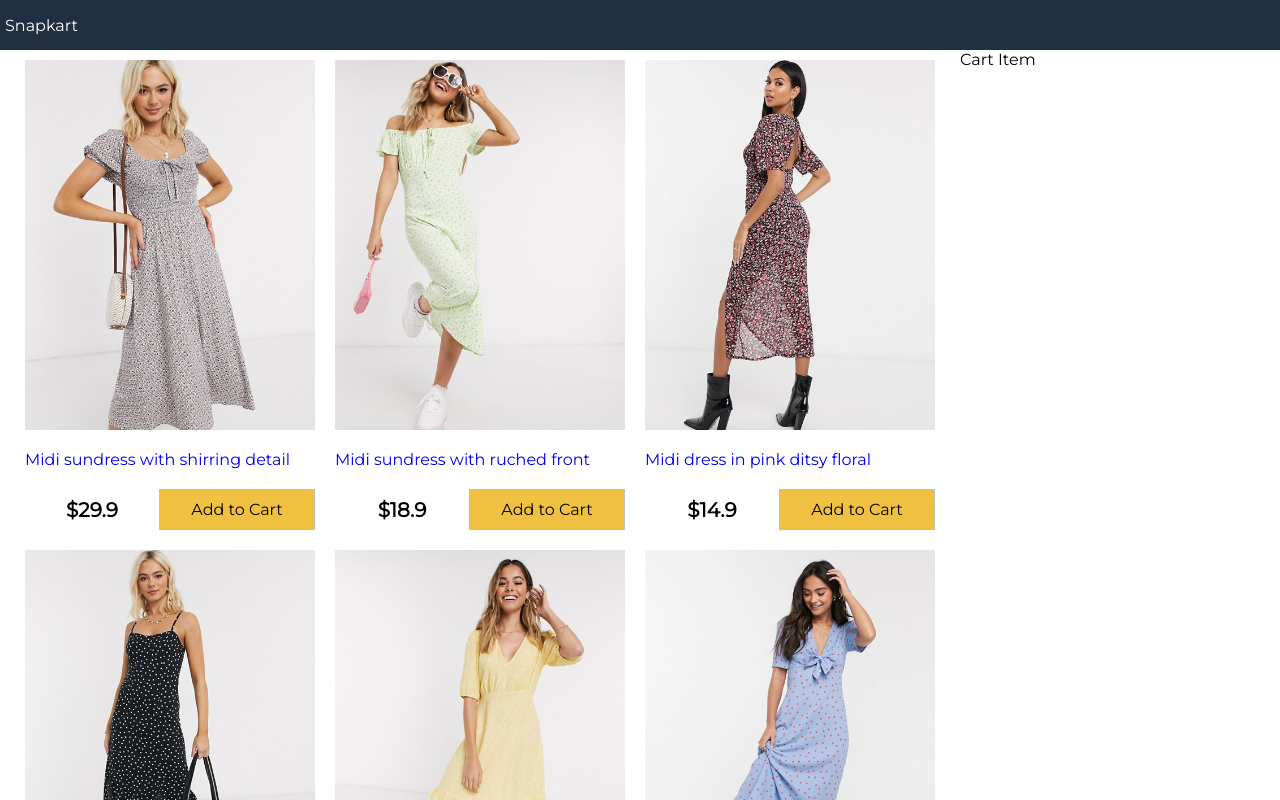
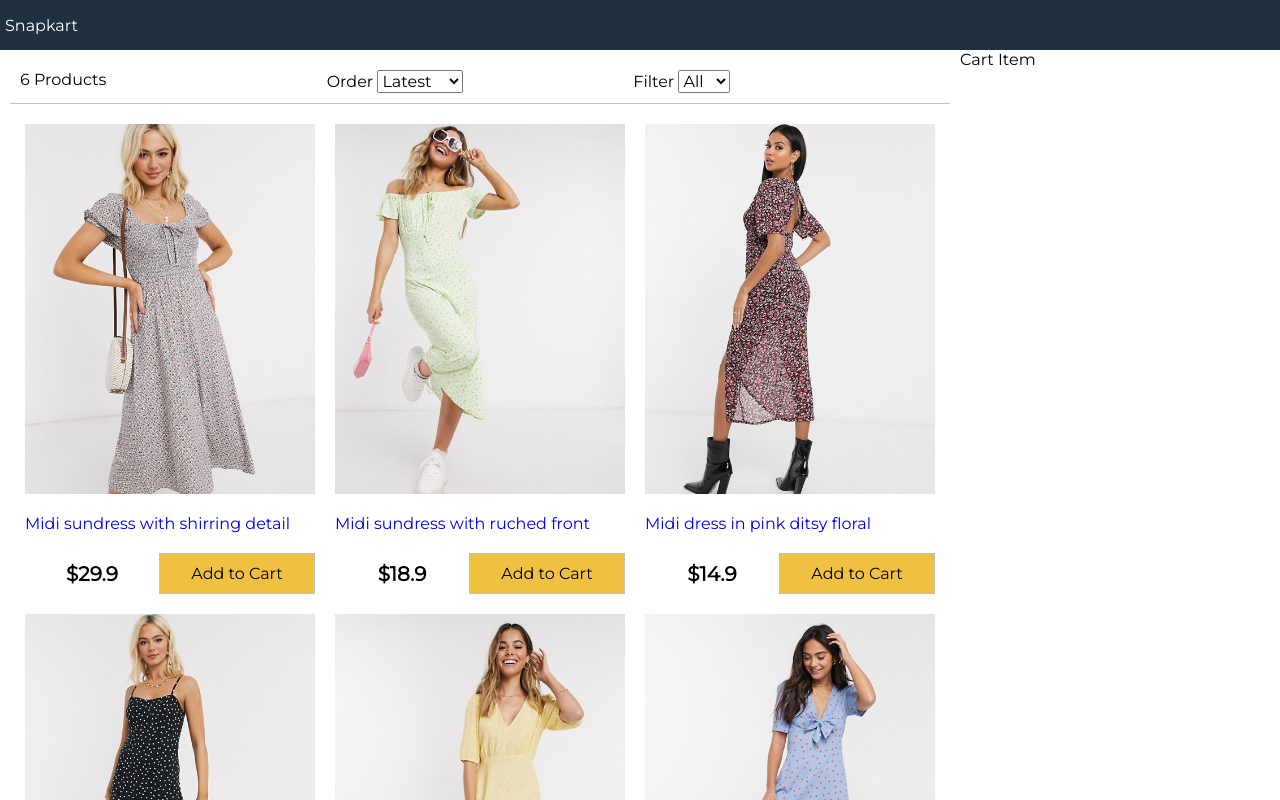
Before and after one commit to Sahil811/snapkart, a React (Create React App) app: page / in a window 1280 px wide. Shown: the top 800 px of the page. Built offline with nearby package versions, Linux system fonts and the light colour scheme.

Commit message:
filter component

```diff
--- a/src/App.js
+++ b/src/App.js
@@ -1,6 +1,7 @@
 import React from "react";
 import data from "./data.json";
 import Products from "./components/Products";
+import Filter from "./components/Filter";
 
 // feature 1
 
@@ -13,6 +14,42 @@
       sort: "",
     };
   }
+
+  sortProducts = (e) => {
+    const sort = e.target.value;
+    this.setState((state) => ({
+      sort: sort,
+      products: this.state.products
+        .slice()
+        .sort((a, b) =>
+          sort === "lowest"
+            ? a.price > b.price
+              ? 1
+              : -1
+            : sort === "highest"
+            ? a.price < b.price
+              ? 1
+              : -1
+            : a._id < b._id
+            ? 1
+            : -1
+        ),
+    }));
+  };
+
+  filterProducts = (e) => {
+    if (e.target.value === "") {
+      this.setState({ size: e.target.value, products: data.products });
+    } else {
+      this.setState({
+        size: e.target.value,
+        products: data.products.filter(
+          (product) => product.availableSizes.indexOf(e.target.value) >= 0
+        ),
+      });
+    }
+  };
+
   render() {
     return (
       <div className="grid-container">
@@ -22,6 +59,13 @@
         <main>
           <div className="content">
             <div className="main">
+              <Filter
+                count={this.state.products.length}
+                size={this.state.size}
+                sort={this.state.sort}
+                filterProducts={this.filterProducts}
+                sortProducts={this.sortProducts}
+              />
               <Products products={this.state.products} />
             </div>
 
--- /dev/null
+++ b/src/components/Filter.js
@@ -0,0 +1,35 @@
+import React from "react";
+
+class Filter extends React.Component {
+  render() {
+    return (
+      <div className="filter">
+        <div className="filter-result">{this.props.count} Products</div>
+
+        <div className="filter-sort">
+          Order{" "}
+          <select value={this.props.sort} onChange={this.props.sortProducts}>
+            <option>Latest</option>
+            <option value="lowest">Lowest</option>
+            <option value="highest">Highest</option>
+          </select>
+        </div>
+
+        <div className="filter-size">
+          Filter{" "}
+          <select value={this.props.size} onChange={this.props.filterProducts}>
+            <option value="">All</option>
+            <option value="XS">XS</option>
+            <option value="S">S</option>
+            <option value="M">M</option>
+            <option value="L">L</option>
+            <option value="XL">XL</option>
+            <option value="XXL">XXL</option>
+          </select>
+        </div>
+      </div>
+    );
+  }
+}
+
+export default Filter;
--- a/src/components/Products.js
+++ b/src/components/Products.js
@@ -2,12 +2,6 @@
 import formatCurrency from "../utill";
 
 class Products extends React.Component {
-  constructor(props) {
-    super(props);
-
-    this.state = {};
-  }
-
   render() {
     return (
       <div>
--- a/src/index.css
+++ b/src/index.css
@@ -137,3 +137,17 @@
 .button.primary {
   background-color: #f0c040;
 }
+
+/********* FILTER *********/
+
+.filter {
+  display: flex;
+  justify-content: space-between;
+  padding: 1rem;
+  margin: 1rem;
+  border-bottom: 0.1rem #c0c0c0 solid;
+}
+
+.filter div {
+  flex: 1;
+}
```
